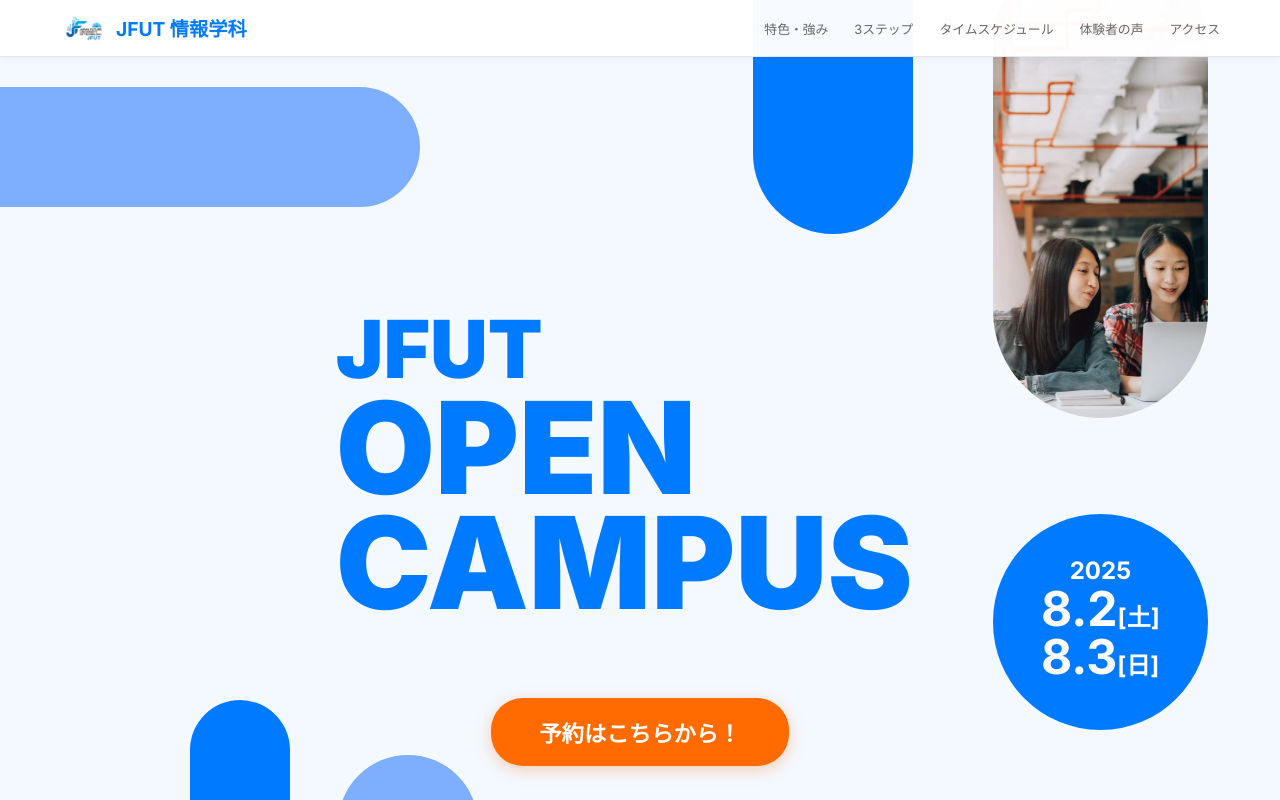
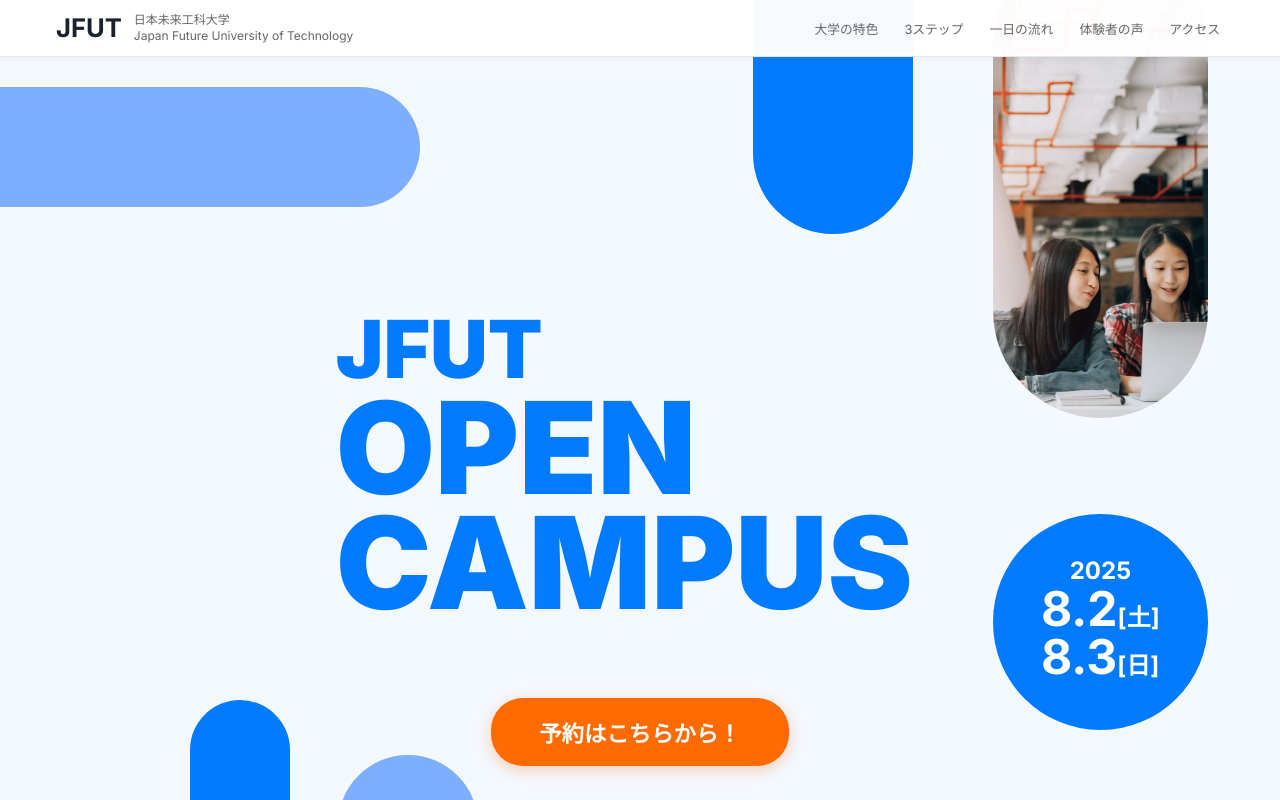
Before and after one commit to jeyearth/open-campus-web, a Next.js app: page / in a window 1280 px wide. Built offline with nearby package versions, Linux system fonts and the light colour scheme.

Commit message:
ナビゲーションバーを修正

```diff
--- a/src/components/layout/NavBar.tsx
+++ b/src/components/layout/NavBar.tsx
@@ -2,12 +2,12 @@
 import styled from 'styled-components';
 
 const navItems = [
-  { label: '特色・強み', to: '#features' },
+  { label: '大学の特色', to: '#features' },
   { label: '3ステップ', to: '#steps' },
   // { label: '分野紹介', to: '#fields' },
   // { label: 'プログラム', to: '#programs' },
   // { label: 'モデルコース', to: '#courses' },
-  { label: 'タイムスケジュール', to: '#schedule' },
+  { label: '一日の流れ', to: '#schedule' },
   { label: '体験者の声', to: '#voices' },
   // { label: '施設紹介', to: '#facilities' },
   // { label: 'サークル', to: '#circles' },
@@ -41,18 +41,40 @@
   height: 100%;
   display: flex;
   align-items: center;
+  gap: 16px;
 `;
 
-const Logo = styled.img`
-  height: 100%;
-  margin-right: 4px;
+const LogoText = styled.div`
+  display: flex;
+  flex-direction: row;
+  line-height: 1.2;
 `;
 
 const LogoTitle = styled.span`
   font-weight: bold;
-  font-size: 1.2rem;
-  margin-right: 24px;
-  color: ${props => props.theme.pallet.primary.main};
+  font-size: 1.6rem;
+  color: ${props => props.theme.pallet.heading.main};
+
+  @media (max-width: 768px) {
+    font-size: 1.2rem;
+  }
+`;
+
+const LogoSubtitleWrapper = styled.div`
+  display: flex;
+  flex-direction: column;
+  margin-left: 12px;
+  gap: 2px;
+`;
+
+const LogoSubtitle = styled.span`
+  font-size: 0.75rem;
+  color: ${props => props.theme.pallet.subText.main};
+  font-weight: normal;
+
+  @media (max-width: 768px) {
+    font-size: 0.7rem;
+  }
 `;
 
 const NavList = styled.ul<{ open: boolean }>`
@@ -129,8 +151,13 @@
     <MyNavBar>
       <NavContainer>
         <LeftWrapper>
-          <Logo src="/jfut-logo.png" alt="JFUT Logo" />
-          <LogoTitle>JFUT 情報学科</LogoTitle>
+          <LogoText>
+            <LogoTitle>JFUT</LogoTitle>
+            <LogoSubtitleWrapper>
+              <LogoSubtitle>日本未来工科大学</LogoSubtitle>
+              <LogoSubtitle>Japan Future University of Technology</LogoSubtitle>
+            </LogoSubtitleWrapper>
+          </LogoText>
         </LeftWrapper>
         <Hamburger
           open={open}
```
Also changed, not shown: public/jfut-logo.png (deleted).
